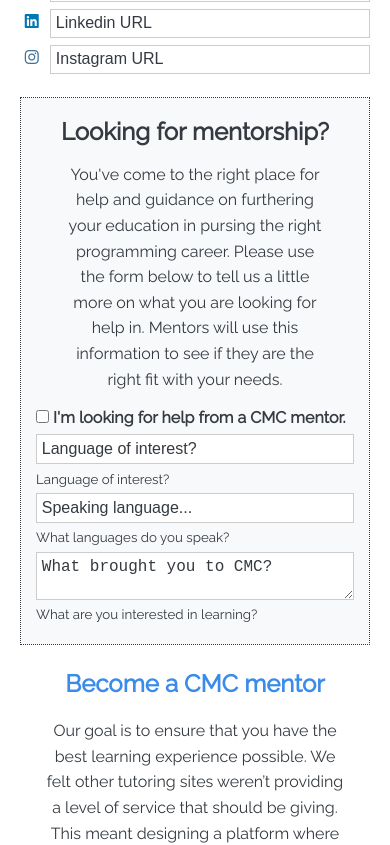
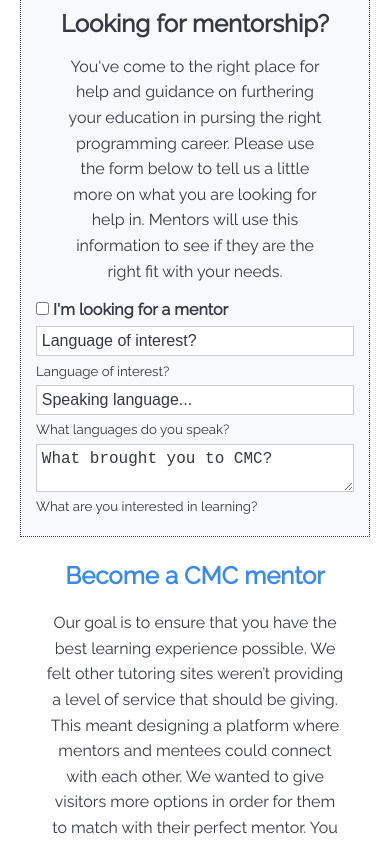
Before and after one commit to marcusgalvin/CodeMentorCenter, a React (Create React App) app in the folder client/: page /ProfileEdit in a window 390 px wide. Shown: the part 780-1625 px from the top of the page. Built offline with nearby package versions, Linux system fonts and the light colour scheme.

Commit message:
Updated page layout and styles for all viewports.

```diff
--- a/client/src/components/layout/ProfileEdit.jsx
+++ b/client/src/components/layout/ProfileEdit.jsx
@@ -143,7 +143,7 @@
             </p>
             <div className="form-group">
               <input type="checkbox" name="menteeSignUp" value="menteeSignUp" />{" "}
-              <strong> I'm looking for help from a CMC mentor.</strong>
+              <strong> I'm looking for a mentor</strong>
               <div className="form-group">
                 <input
                   type="text"
--- a/client/src/index.css
+++ b/client/src/index.css
@@ -1382,6 +1382,12 @@
   .scrollProfile {
     display: block;
   }
+
+  /* Edit Profile Page */
+  /*****************/
+  .form .social-input {
+    padding-right: 25px;
+  }
 }
 
 /*************************/
@@ -1725,4 +1731,16 @@
   .dashProfileSummary .detail {
     width: 90%;
   }
-}
+
+  /* Edit Profile Page */
+  /*****************/
+  .editProfile-ct {
+    top: 0;
+    text-align: center;
+  }
+
+  .editProfile-ct .personalInfo,
+  .editProfile-ct .social-input {
+    padding-right: 0;
+  }
+}
```
